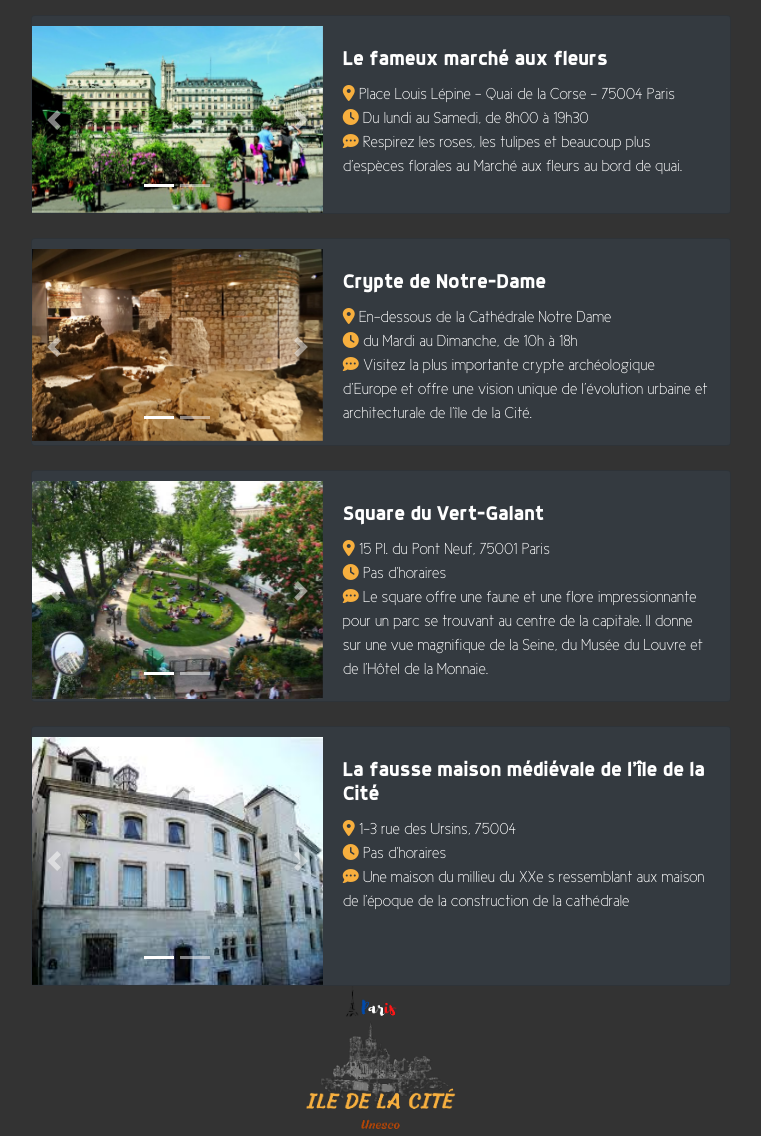
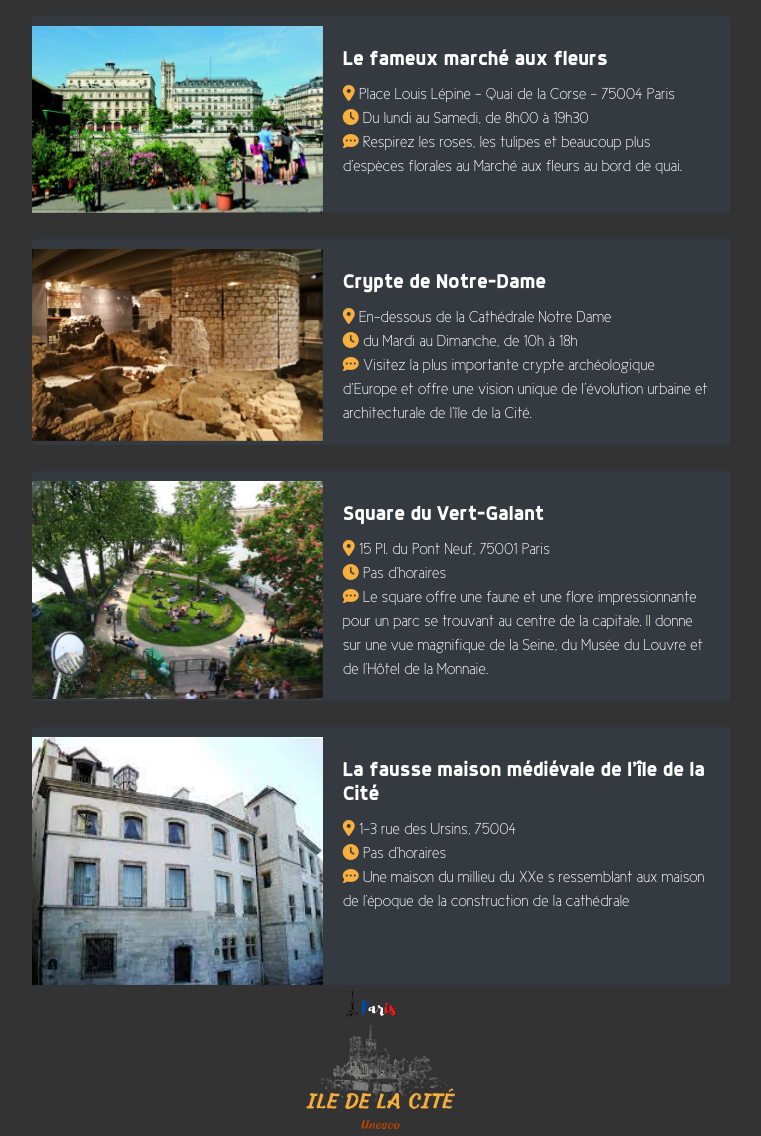
Before and after one commit to Berachem/IledelaCite_Unesco, a PHP site: page /endroitsAvisiter.php in a window 1280 px wide. Shown: the part 282-1418 px from the top of the page, without its empty margins (259-1020 px from the left). Run offline with PHP 8.4, Linux system fonts and the light colour scheme; some libraries are stand-ins or nearby versions.

Commit message:
fix endroits a visiter

```diff
--- a/src/endroitsAvisiter.php
+++ b/src/endroitsAvisiter.php
@@ -21,10 +21,7 @@ include('../php/header.inc.php');
       <div class="row no-gutters">
         <!-- Caroussel Images -->
         <div id="marchefleurs" class="carousel slide col-sm-5" data-ride="carousel">
-          <ol class="carousel-indicators">
-            <li data-target="#marchefleurs" data-slide-to="0" class="active"></li>
-            <li data-target="#marchefleurs" data-slide-to="1"></li>
-          </ol>
+
           <div class="carousel-inner">
             <div class="carousel-item active">
               <img class="d-block w-100" src="../img/marchefleurs.png" alt="Marché aux fleurs">
@@ -33,14 +30,7 @@ include('../php/header.inc.php');
               <img class="d-block w-100" src="../img/map_marchéfleur.png" alt="Map Marché aux fleurs">
             </div>
           </div>
-          <a class="carousel-control-prev" href="#carouselExampleIndicators" role="button" data-slide="prev">
-            <span class="carousel-control-prev-icon" aria-hidden="true"></span>
-            <span class="sr-only">Previous</span>
-          </a>
-          <a class="carousel-control-next" href="#carouselExampleIndicators" role="button" data-slide="next">
-            <span class="carousel-control-next-icon" aria-hidden="true"></span>
-            <span class="sr-only">Next</span>
-          </a>
+
         </div>
 
         <!-- Textes Spot -->
@@ -67,10 +57,7 @@ include('../php/header.inc.php');
       <div class="row no-gutters">
         <!-- Caroussel Images -->
         <div id="carouselExampleIndicators" class="carousel slide col-sm-5" data-ride="carousel">
-          <ol class="carousel-indicators">
-            <li data-target="#carouselExampleIndicators" data-slide-to="0" class="active"></li>
-            <li data-target="#carouselExampleIndicators" data-slide-to="1"></li>
-          </ol>
+
           <div class="carousel-inner">
             <div class="carousel-item active">
               <img class="d-block w-100" src="../img/crypte.png" alt="Crypte">
@@ -79,14 +66,7 @@ include('../php/header.inc.php');
               <img class="d-block w-100" src="../img/map_crypte.png" alt="Map Crypte">
             </div>
           </div>
-          <a class="carousel-control-prev" href="#carouselExampleIndicators" role="button" data-slide="prev">
-            <span class="carousel-control-prev-icon" aria-hidden="true"></span>
-            <span class="sr-only">Previous</span>
-          </a>
-          <a class="carousel-control-next" href="#carouselExampleIndicators" role="button" data-slide="next">
-            <span class="carousel-control-next-icon" aria-hidden="true"></span>
-            <span class="sr-only">Next</span>
-          </a>
+
         </div>
         <!-- Textes Spot -->
           <div class="col-sm-7">
@@ -111,10 +91,7 @@ include('../php/header.inc.php');
           <div class="row no-gutters">
             <!-- Caroussel Images -->
             <div id="carouselExampleIndicators" class="carousel slide col-sm-5" data-ride="carousel">
-              <ol class="carousel-indicators">
-                <li data-target="#carouselExampleIndicators" data-slide-to="0" class="active"></li>
-                <li data-target="#carouselExampleIndicators" data-slide-to="1"></li>
-              </ol>
+
               <div class="carousel-inner">
                 <div class="carousel-item active">
                   <img class="d-block w-100" src="../img/Square-Vert.png" alt="Square Vert-Galant">
@@ -123,14 +100,7 @@ include('../php/header.inc.php');
                   <img class="d-block w-100" src="../img/map_square.png" alt="Map Square Vert-Galant">
                 </div>
               </div>
-              <a class="carousel-control-prev" href="#carouselExampleIndicators" role="button" data-slide="prev">
-                <span class="carousel-control-prev-icon" aria-hidden="true"></span>
-                <span class="sr-only">Previous</span>
-              </a>
-              <a class="carousel-control-next" href="#carouselExampleIndicators" role="button" data-slide="next">
-                <span class="carousel-control-next-icon" aria-hidden="true"></span>
-                <span class="sr-only">Next</span>
-              </a>
+
             </div>
 
             <!-- Textes Spot -->
@@ -158,10 +128,7 @@ include('../php/header.inc.php');
           <div class="row no-gutters">
             <!-- Caroussel Images -->
             <div id="carouselExampleIndicators" class="carousel slide col-sm-5" data-ride="carousel">
-              <ol class="carousel-indicators">
-                <li data-target="#carouselExampleIndicators" data-slide-to="0" class="active"></li>
-                <li data-target="#carouselExampleIndicators" data-slide-to="1"></li>
-              </ol>
+
               <div class="carousel-inner">
                 <div class="carousel-item active">
                   <img class="d-block w-100" src="../img/faussemaison.jfif" alt="Fausse Maison">
@@ -170,14 +137,7 @@ include('../php/header.inc.php');
                   <img class="d-block w-100" src="../img/map_faussemaison.png" alt="Map Fausse Maison">
                 </div>
               </div>
-              <a class="carousel-control-prev" href="#carouselExampleIndicators" role="button" data-slide="prev">
-                <span class="carousel-control-prev-icon" aria-hidden="true"></span>
-                <span class="sr-only">Previous</span>
-              </a>
-              <a class="carousel-control-next" href="#carouselExampleIndicators" role="button" data-slide="next">
-                <span class="carousel-control-next-icon" aria-hidden="true"></span>
-                <span class="sr-only">Next</span>
-              </a>
+
             </div>
 
             <!-- Textes Spot -->
```
